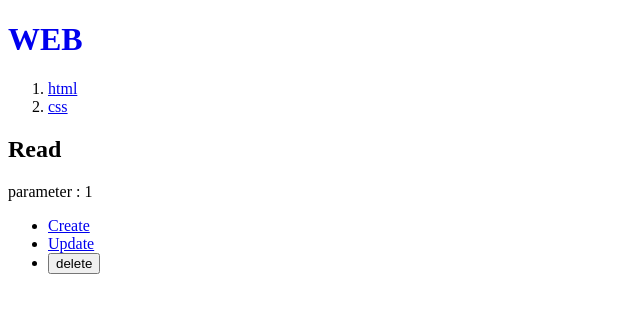
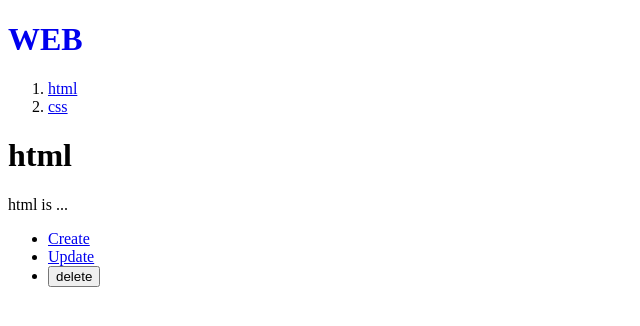
Before and after one commit to cbk-gemmy/nextapp, a Next.js app: page /read/1 in a window 1280 px wide. Shown: the top 326 px of the page, without its empty margins (0-640 px from the left). Built offline with nearby package versions, Linux system fonts and the light colour scheme; data requests are answered from the project's data file.

Commit message:
feat: 11강 서버컴포넌트를 활용하여 데이터를 가져와서 글 읽기 기능 구현

```diff
--- a/src/app/read/[id]/page.js
+++ b/src/app/read/[id]/page.js
@@ -1,10 +1,28 @@
+// Next.js의 서버 컴포넌트로, URL 경로의 동적 파라미터(id)에 따라 데이터를 가져오는 페이지입니다.
 export default async function Read({ params }) {
+  // Next.js 15 이상에서는 params가 Promise로 제공되므로, await으로 풀어서 id 값을 꺼냅니다.
   const { id } = await params;
 
+  // 해당 id를 이용해 로컬 서버에서 topic 데이터를 요청합니다.
+  // cache: "no-store" → 매번 서버에서 새 데이터를 가져오도록 지정 (SSR 시 최신 데이터 유지)
+  const resp = await fetch(`http://localhost:9999/topics/${id}`, {
+    cache: "no-store",
+  });
+
+  // fetch 요청이 실패했을 경우 (404, 500 등), 에러를 발생시켜 Next.js의 에러 바운더리로 전달합니다.
+  if (!resp.ok) {
+    throw new Error(`Failed to fetch topic: ${resp.statusText}`);
+  }
+
+  // 응답이 성공하면 JSON 형식으로 변환하여 topic 객체를 얻습니다.
+  const topic = await resp.json();
+
+  // 가져온 topic 데이터를 화면에 렌더링합니다.
+  // topic.title → 제목, topic.body → 내용
   return (
-    <>
-      <h2>Read</h2>
-      parameter : {id}
-    </>
+    <div>
+      <h1>{topic.title}</h1>
+      <p>{topic.body}</p>
+    </div>
   );
 }
```
